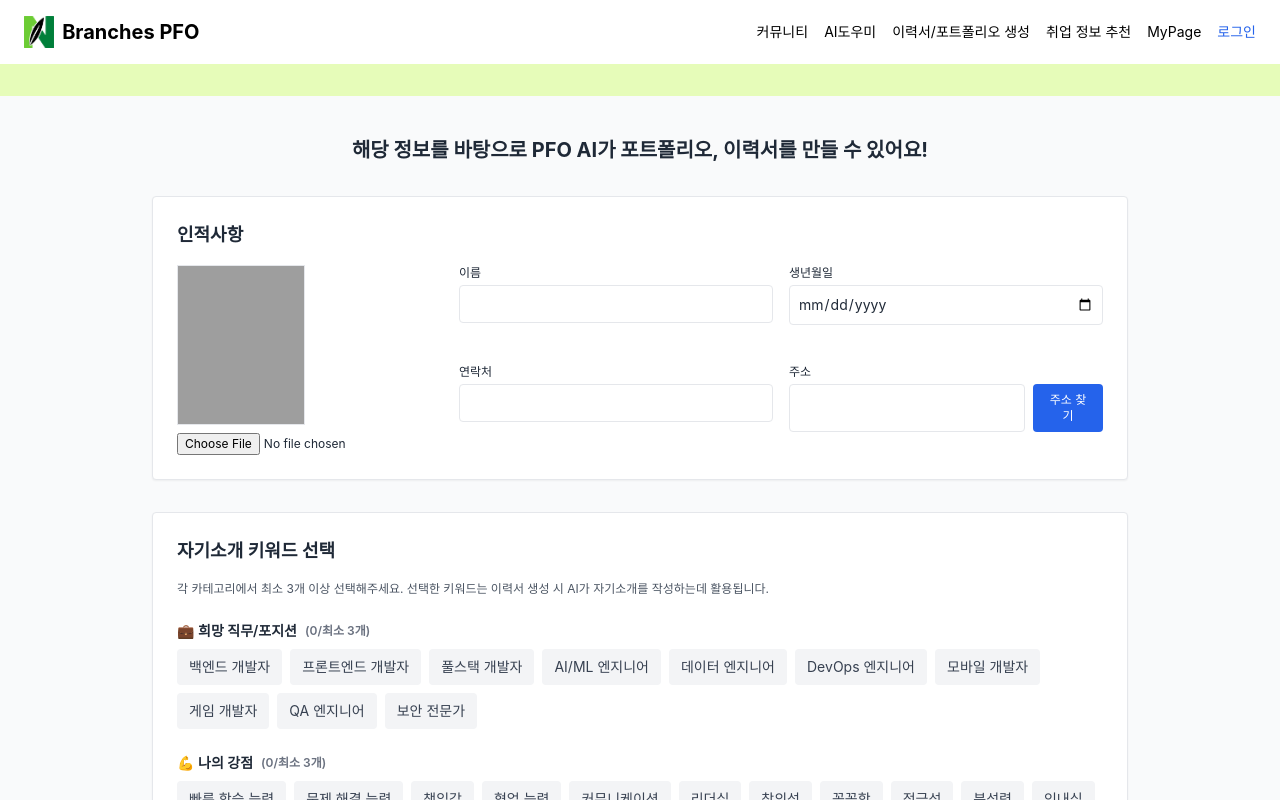
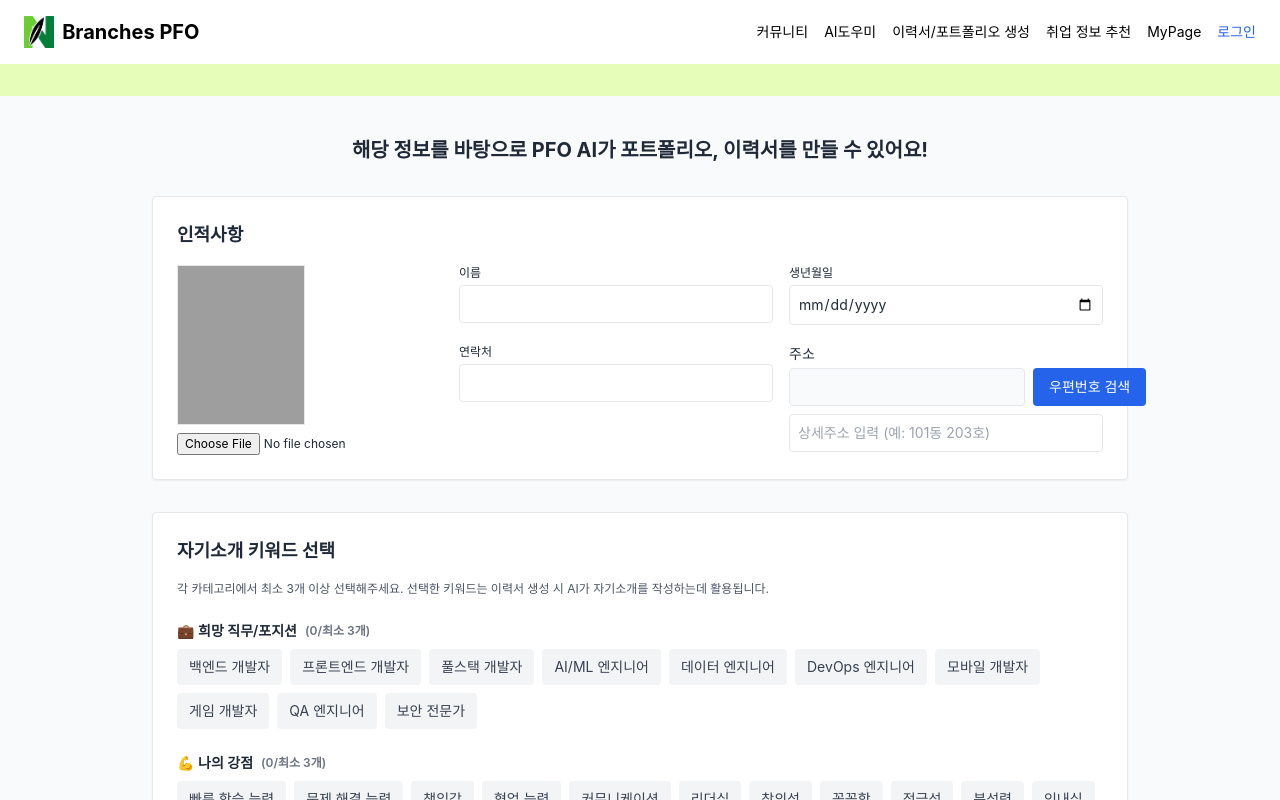
Before and after one commit to Hyeonseo1021/BranchesPFO, a React (Create React App) app in the folder frontend/: page /profile in a window 1280 px wide. Shown: the top 800 px of the page. Built offline with nearby package versions, Linux system fonts and the light colour scheme; no server answers; grey boxes are pictures that could not be loaded; the HTML template or start-up script is replaced by a standard one.

Commit message:
Update (25.10.23)
- Connect Address api

```diff
--- a/frontend/public/index.html
+++ b/frontend/public/index.html
@@ -15,6 +15,7 @@
       user's mobile device or desktop. See https://developers.google.com/web/fundamentals/web-app-manifest/
     -->
     <link rel="manifest" href="%PUBLIC_URL%/manifest.json" />
+    <script src="//t1.daumcdn.net/mapjsapi/bundle/postcode/prod/postcode.v2.js"></script>
     <!--
       Notice the use of %PUBLIC_URL% in the tags above.
       It will be replaced with the URL of the `public` folder during the build.
--- a/frontend/src/pages/ProfilePage.tsx
+++ b/frontend/src/pages/ProfilePage.tsx
@@ -4,6 +4,12 @@ import Header from './Header';
 import Footer from './Footer';
 import { useNavigate } from 'react-router-dom';
 import axiosInstance from '../api/axios';
+
+declare global {
+  interface Window {
+    daum: any;
+  }
+}
 
 // 키워드 옵션 정의
 const KEYWORD_OPTIONS = {
@@ -33,6 +39,7 @@ export default function ProfilePage() {
   const [name, setName] = useState('');
   const [birth, setBirth] = useState('');
   const [address, setAddress] = useState('');
+  const [detailAddress, setDetailAddress] = useState('');
   const [phone, setPhone] = useState('');
 
   // ✅ 키워드 선택
@@ -71,7 +78,10 @@ export default function ProfilePage() {
           setName(data.name || "");
           setBirth(data.birth || "");
           setPhone(data.phone || "");
-          setAddress(data.address || "");
+          const fullAddress = data.address || "";
+          const addressParts = fullAddress.split('|||');
+          setAddress(addressParts[0] || "");
+          setDetailAddress(addressParts[1] || "");
 
           // ✅ 키워드 데이터 불러오기
           if (data.introductionKeywords) {
@@ -146,7 +156,7 @@ export default function ProfilePage() {
       name,
       birth,
       phone,
-      address,
+      address: detailAddress ? `${address}|||${detailAddress}` : address,
       avatar: photo,
       introductionKeywords: selectedKeywords,
       education: education.map((item) => {
@@ -189,19 +199,14 @@ export default function ProfilePage() {
   };
 
   /** 주소 검색 */
-  const handleAddressSearch = async () => {
-    if (!address) {
-      alert('주소를 입력해주세요.');
-      return;
-    }
-    try {
-      const response = await axiosInstance.get(`/auth/address/search?keyword=${encodeURIComponent(address)}`);
-      console.log(response.data);
-      alert('주소 검색 API가 호출되었습니다. (개발자 콘솔 확인)');
-    } catch (error) {
-      console.error("주소 검색 오류:", error);
-      alert('주소 검색 중 오류가 발생했습니다.');
-    }
+  const handleAddressSearch = () => {
+    new window.daum.Postcode({
+      oncomplete: function(data: any) {
+        const fullAddress = data.roadAddress || data.jibunAddress;
+        setAddress(fullAddress);
+        setDetailAddress('');
+      }
+    }).open();
   };
 
   return (
@@ -258,16 +263,29 @@ export default function ProfilePage() {
                 <input value={phone} onChange={(e) => setPhone(e.target.value)} className="w-full border p-2 rounded text-sm" />
               </div>
               <div>
-                <label className="block text-xs mb-1">주소</label>
-                <div className="flex gap-2">
-                  <input value={address} onChange={(e) => setAddress(e.target.value)} className="flex-1 border p-2 rounded text-sm" />
+                <label className="block mb-1 font-medium">주소</label>
+                <div className="flex gap-2 mb-2">
+                  <input
+                    value={address}
+                    placeholder=""
+                    className="flex-1 border p-2 rounded bg-gray-50"
+                    readOnly
+                  />
                   <button
+                    type="button"
                     onClick={handleAddressSearch}
-                    className="px-3 py-2 bg-blue-600 text-white text-xs rounded hover:bg-blue-700"
+                    className="px-4 py-2 bg-blue-600 text-white rounded hover:bg-blue-700 whitespace-nowrap"
                   >
-                    주소 찾기
+                    우편번호 검색
                   </button>
                 </div>
+                <input
+                  id="detailAddress"
+                  value={detailAddress}
+                  onChange={(e) => setDetailAddress(e.target.value)}
+                  placeholder="상세주소 입력 (예: 101동 203호)"
+                  className="w-full border p-2 rounded"
+                />
               </div>
             </div>
           </div>
```
